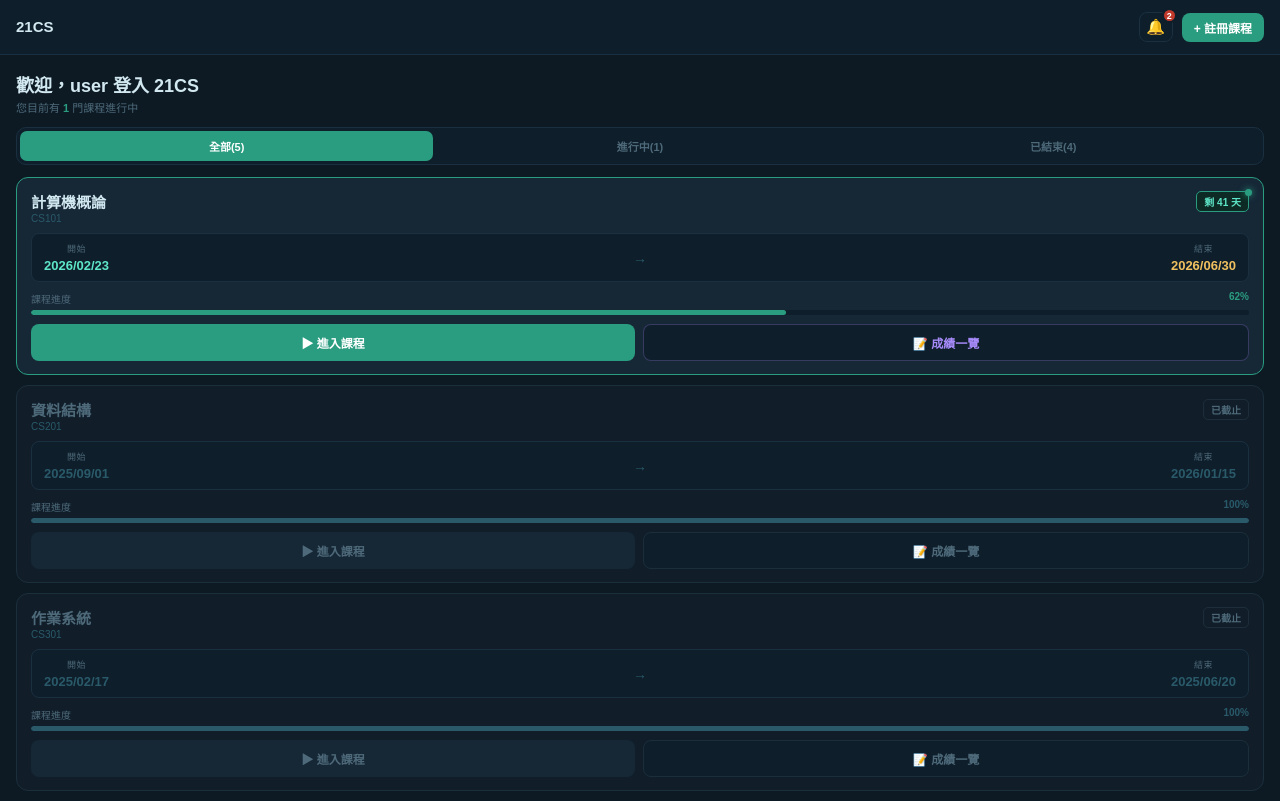
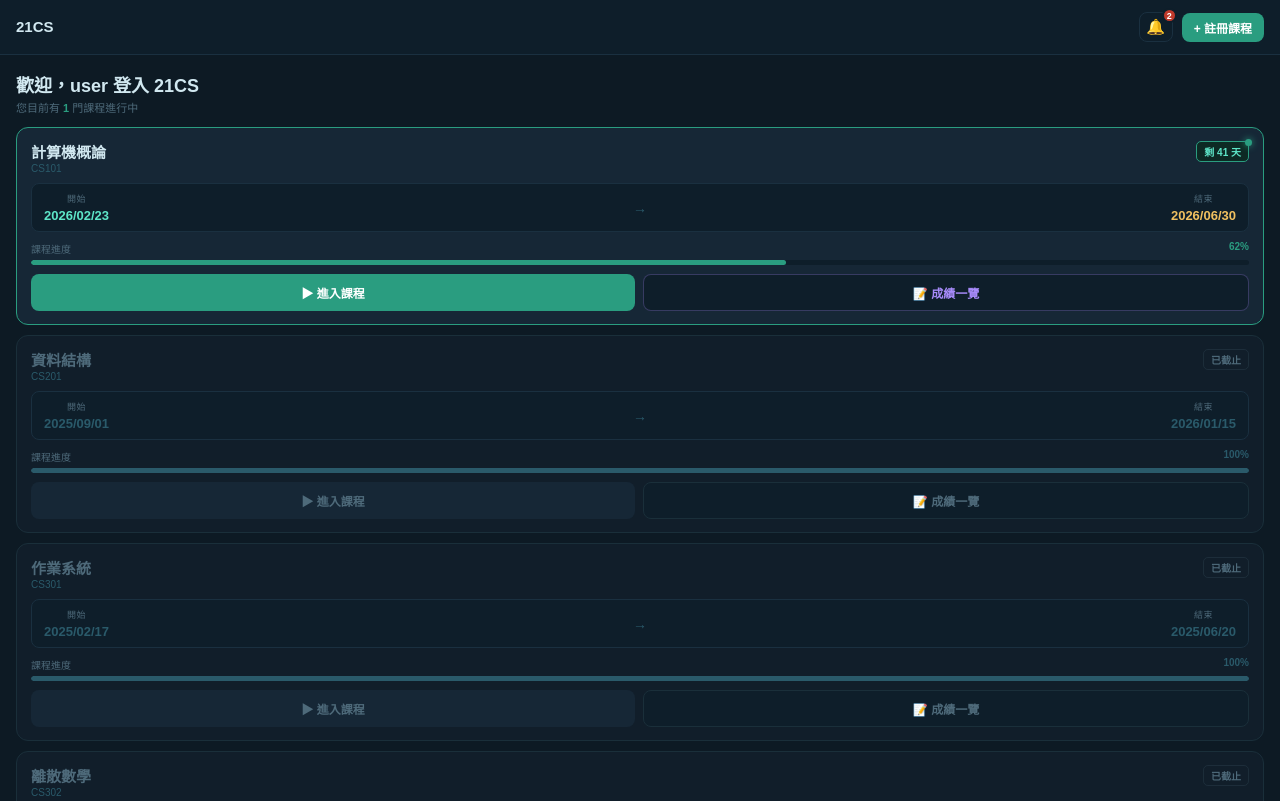
Before and after one commit to noahchen4220/123, a plain HTML site: page index.html in a window 1280 px wide. Shown: the top 801 px of the page. Drawn offline with nearby package versions, Linux system fonts and the light colour scheme.

Commit message:
Update index.html

```diff
--- a/index.html
+++ b/index.html
@@ -6,7 +6,7 @@
   <title>21CS 課程系統 Demo</title>
   <script src="https://cdnjs.cloudflare.com/ajax/libs/react/18.2.0/umd/react.production.min.js"></script>
   <script src="https://cdnjs.cloudflare.com/ajax/libs/react-dom/18.2.0/umd/react-dom.production.min.js"></script>
-  <style>* { box-sizing: border-box; margin: 0; padding: 0; } body { background: #0d1a24; font-family: 'PingFang TC', 'Noto Sans TC', sans-serif; } ::-webkit-scrollbar { width: 4px; } ::-webkit-scrollbar-track { background: #0d1a24; } ::-webkit-scrollbar-thumb { background: #1a3040; border-radius: 99px; }</style>
+  <style>* { box-sizing: border-box; margin: 0; padding: 0; } body { background: #0d1a24; font-family: "PingFang TC", "Noto Sans TC", sans-serif; } ::-webkit-scrollbar { width: 4px; } ::-webkit-scrollbar-track { background: #0d1a24; } ::-webkit-scrollbar-thumb { background: #1a3040; border-radius: 99px; }</style>
 </head>
 <body>
   <div id="root"></div>
@@ -2939,13 +2939,7 @@ function CoursePage({
   notifOpen,
   setNotifOpen
 }) {
-  const [filter, setFilter] = useState("all");
   const activeCnt = mockCourses.filter(c => c.status === "active").length;
-  const filtered = useMemo(() => {
-    if (filter === "active") return mockCourses.filter(c => c.status === "active");
-    if (filter === "ended") return mockCourses.filter(c => c.status === "ended");
-    return mockCourses;
-  }, [filter]);
   return /*#__PURE__*/React.createElement("div", null, /*#__PURE__*/React.createElement(Header, {
     title: "21CS",
     notifOpen: notifOpen,
@@ -2972,37 +2966,14 @@ function CoursePage({
       color: C.teal,
       fontWeight: 700
     }
-  }, activeCnt), " \u9580\u8AB2\u7A0B\u9032\u884C\u4E2D"), /*#__PURE__*/React.createElement("div", {
-    style: {
-      display: "flex",
-      marginTop: 12,
-      background: C.panel,
-      borderRadius: 10,
-      padding: 3,
-      border: `1px solid ${C.border}`
-    }
-  }, [["all", `全部(${mockCourses.length})`], ["active", `進行中(${activeCnt})`], ["ended", `已結束(${mockCourses.length - activeCnt})`]].map(([k, l]) => /*#__PURE__*/React.createElement("button", {
-    key: k,
-    onClick: () => setFilter(k),
-    style: {
-      flex: 1,
-      background: filter === k ? C.teal : "transparent",
-      color: filter === k ? "#fff" : C.muted,
-      border: "none",
-      borderRadius: 7,
-      padding: "7px 4px",
-      fontSize: 11,
-      fontWeight: 600,
-      cursor: "pointer"
-    }
-  }, l)))), /*#__PURE__*/React.createElement("div", {
+  }, activeCnt), " \u9580\u8AB2\u7A0B\u9032\u884C\u4E2D")), /*#__PURE__*/React.createElement("div", {
     style: {
       padding: "12px 16px 0",
       display: "flex",
       flexDirection: "column",
       gap: 10
     }
-  }, filtered.map(course => {
+  }, mockCourses.map(course => {
     const isActive = course.status === "active";
     return /*#__PURE__*/React.createElement("div", {
       key: course.id,
```
